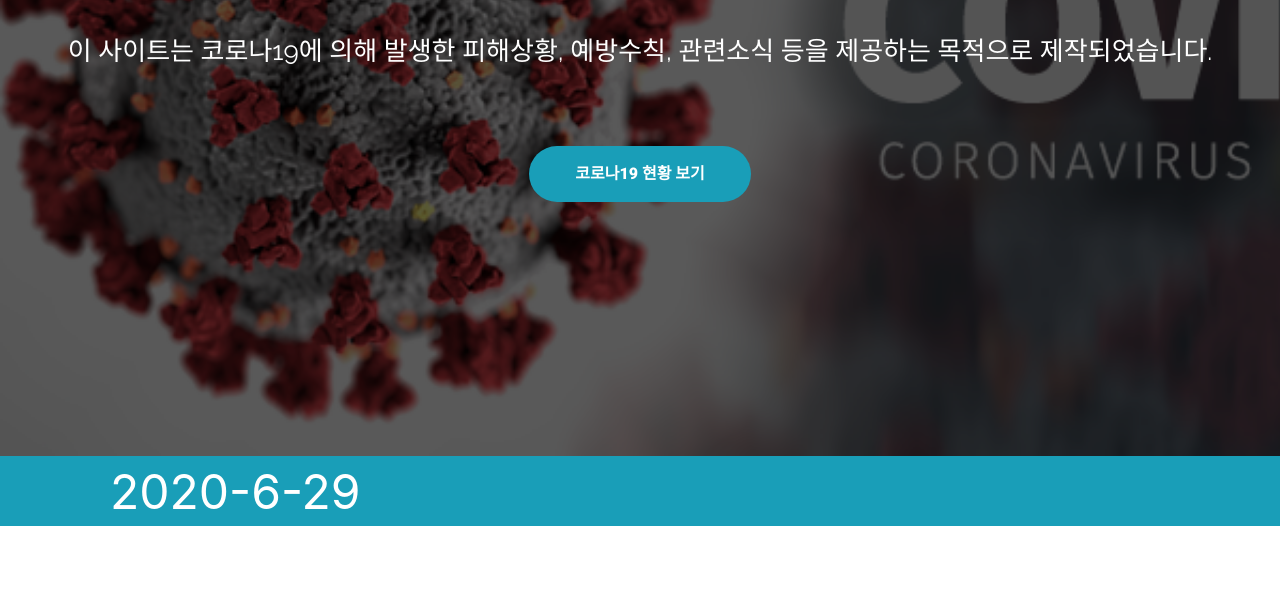
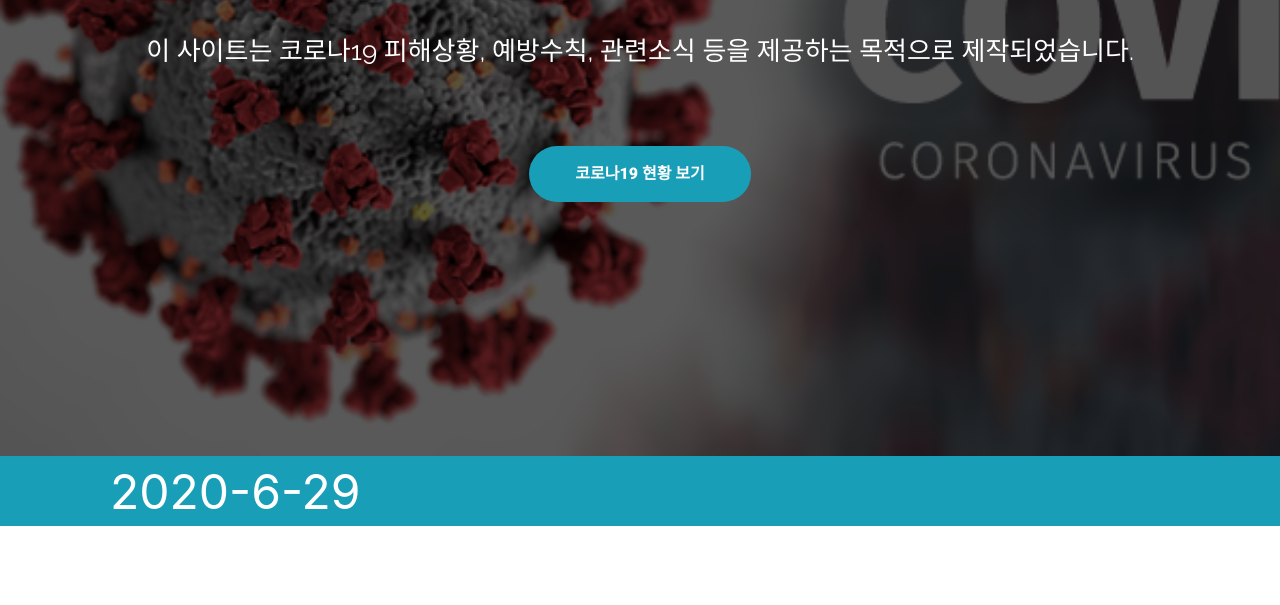
Before and after one commit to pmy02/covid-19, a plain HTML site: page index.html in a window 1280 px wide. Shown: the part 344-949 px from the top of the page. Drawn offline with Linux system fonts and the light colour scheme.

Commit message:
Update index.html

```diff
--- a/index.html
+++ b/index.html
@@ -4,7 +4,7 @@
 <head>
   <meta charset="utf-8">
   <title>코로나19 현황</title>
-  <meta name="description" content="이 사이트는 코로나19에 의해 발생한 피해상황, 예방수칙, 관련소식 등을 제공합니다.">
+  <meta name="description" content="이 사이트는 코로나19 피해상황, 예방수칙, 관련소식 등을 제공합니다.">
   <meta content="width=device-width, initial-scale=1.0" name="viewport">
   <meta content="" name="keywords">
   <meta content="" name="description">
@@ -75,7 +75,7 @@
           </h1>
 
         <p class="tagline">
-          이 사이트는 코로나19에 의해 발생한 피해상황, 예방수칙, 관련소식 등을 제공하는 목적으로 제작되었습니다.
+          이 사이트는 코로나19 피해상황, 예방수칙, 관련소식 등을 제공하는 목적으로 제작되었습니다.
         </p>
         <a class="btn btn-full" href="#about">코로나19 현황 보기</a>
       </div>
```
